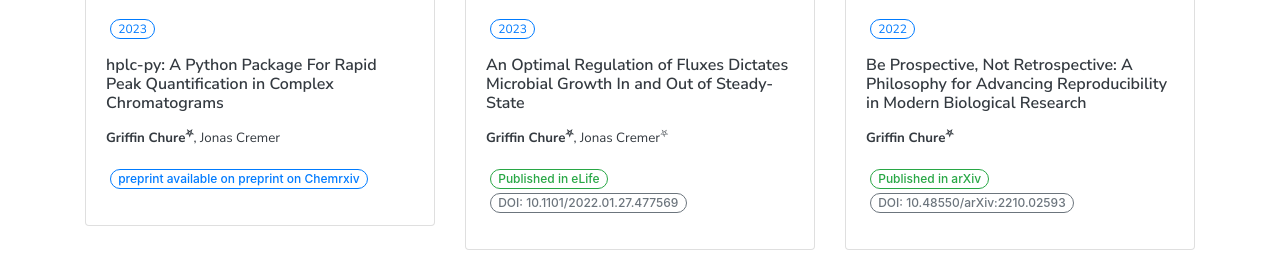
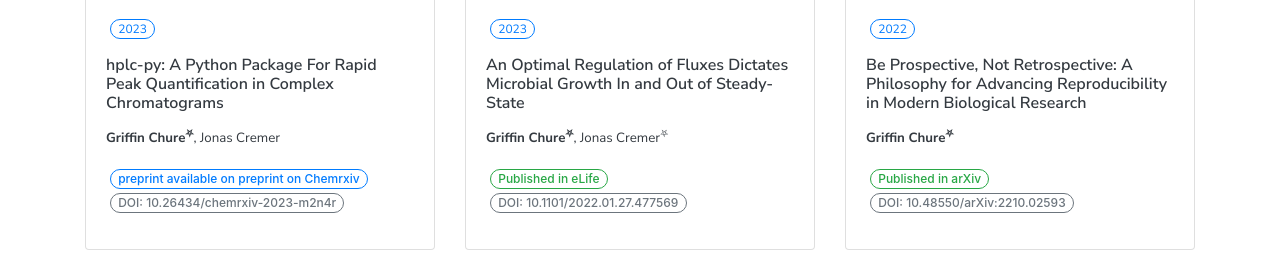
Before and after one commit to gchure/gchure.github.io, a Jekyll site: the page built from pages/publications.html, in a window 1280 px wide and 900 px high, scrolled down 414 px, cut to the strip 65-332 px from the top of the window. Built offline with Jekyll 4.4.1, drawn with Linux system fonts in a browser that asks for light colours; nearby versions of some CDN libraries; some web fonts are replaced.

Commit message:
Update of hplc-py publication with DOI and addition of new CV

```diff
--- a/_config.yml
+++ b/_config.yml
@@ -5,7 +5,7 @@ baseurl             :
 repository          :
 remote_theme        :
 open_new_tab        : true
-cv_filename         : GriffinChure_CV_2023-06-15.pdf
+cv_filename         : GriffinChure_CV_2023-10-09.pdf
 
 
 ### Plugins ###
--- a/_publications/2023-10-06_hplc-py.md
+++ b/_publications/2023-10-06_hplc-py.md
@@ -2,7 +2,7 @@
 layout: publication
 image: hplcpy/cover.jpg
 year: 2023
-doi:
+doi: 10.26434/chemrxiv-2023-m2n4r
 title: >
     hplc-py: A Python Package For Rapid Peak Quantification in Complex Chromatograms
 abstract: >
```
Also changed, not shown: 2 other files.
